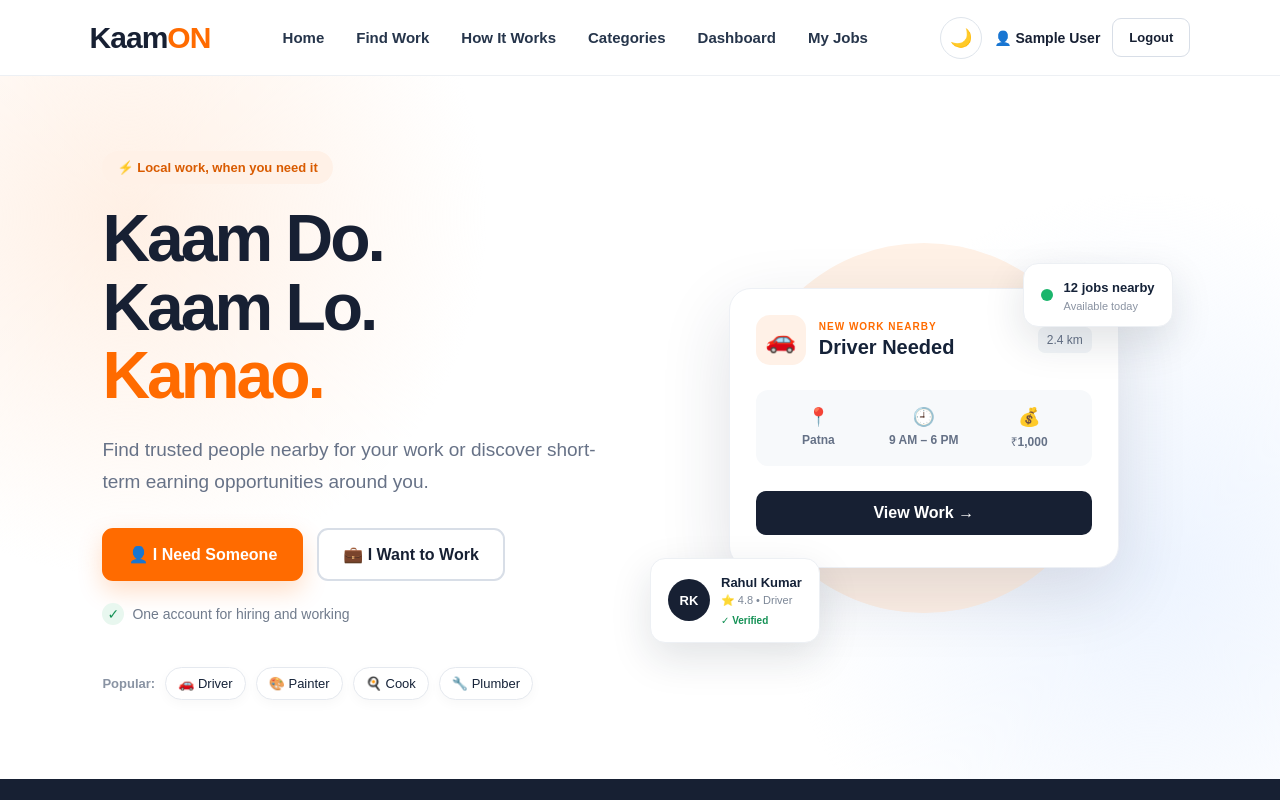
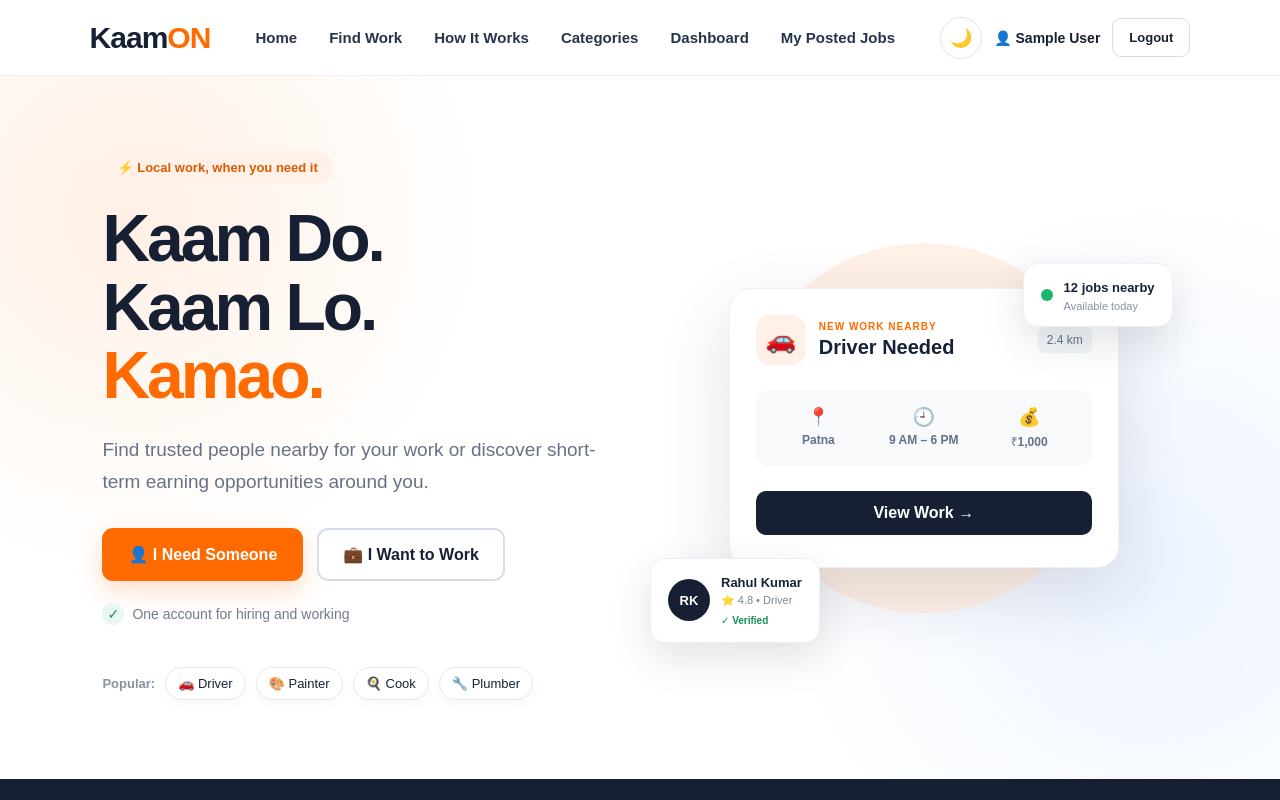
Before and after one commit to ashwinkumar928/kaamon-mvp, a React (Vite) app: page / in a window 1280 px wide. Shown: the top 800 px of the page. Built offline with nearby package versions, Linux system fonts and the light colour scheme; no server answers; sample sign-in values are in the browser's storage.

Commit message:
change the My Jobs to My Posted Jobs in navbar

```diff
--- a/src/components/Navbar.jsx
+++ b/src/components/Navbar.jsx
@@ -89,7 +89,7 @@ function handleLogout() {
         {currentUser && (
       <>
          <Link to="/dashboard">Dashboard</Link>
-         <Link to="/my-jobs">My Jobs</Link>
+         <Link to="/my-jobs">My Posted Jobs</Link>
       </>
     )}
        </div>
```
